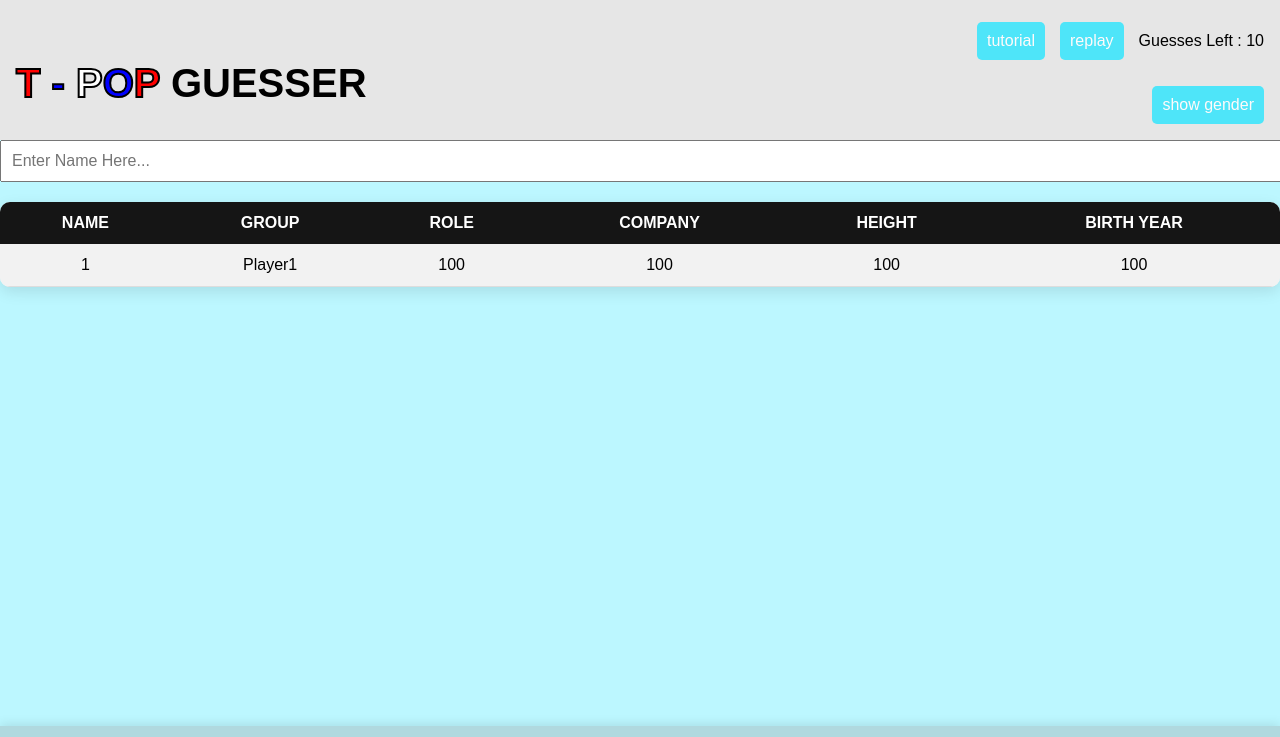
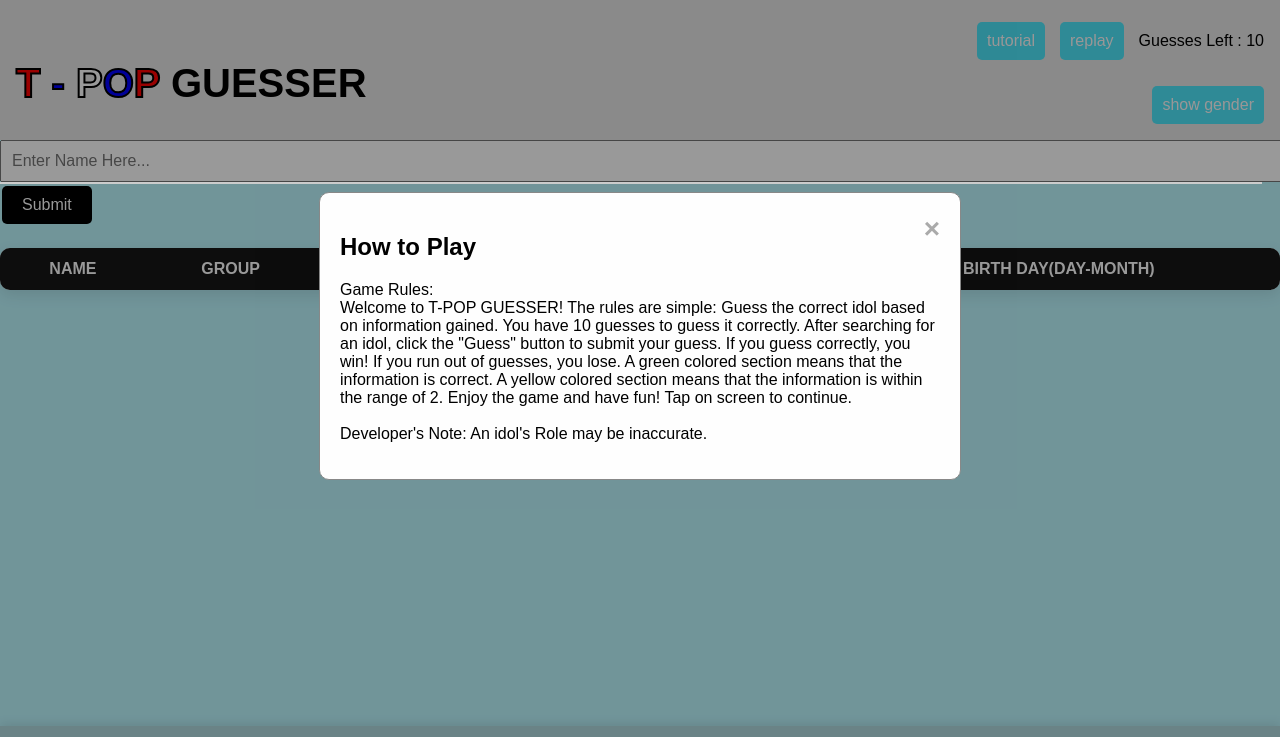
Before and after one commit to ipleumi/T-POP-guesser, a plain HTML site: page index.html in a window 1280 px wide. Both pictures are taken after a click on the button "tutorial". Shown: the top 737 px of the page. Drawn offline with Linux system fonts and the light colour scheme.

Commit message:
add ons
-tutorial
-submit
-replay
-searching box
and styling

```diff
--- /dev/null
+++ b/db.json
@@ -0,0 +1,38 @@
+[
+    {
+        "name": "krit",
+        "group": "threemandown",
+        "role": "singer",
+        "company": "genelab",
+        "album": "2",
+        "birthday": "09-09",
+        " gender": "male"
+    },
+    {
+        "name": "toon",
+        "group": "threemandown",
+        "role": "guitar",
+        "company": "genelab",
+        "album": "2",
+        "birthday": "07-03",
+        " gender": "male"
+    },
+    {
+        "name": "tae",
+        "group": "threemandown",
+        "role": "drum",
+        "company": "genelab",
+        "album": "2",
+        "birthday": "20-09",
+        " gender": "male"
+    },
+    {
+        "name": "seng",
+        "group": "threemandown",
+        "role": "keyboard",
+        "company": "genelab",
+        "album": "2",
+        "birthday": "09-07",
+        " gender": "male"
+    }
+]
--- a/index.html
+++ b/index.html
@@ -7,6 +7,27 @@
     <title>T-POP GUESSER</title>
 </head>
 <body>
+    <script src="script.js"> displayDataInTable()</script>
+
+    <div id="tutorialModal" class="modal">
+        <div class="modal-content">
+            <span class="close">&times;</span>
+            <h2>How to Play</h2>
+            <p>Game Rules: <br>
+                Welcome to T-POP GUESSER! The rules are simple:
+
+                Guess the correct idol based on information gained.
+                You have 10 guesses to guess it correctly.
+                After searching for an idol, click the "Guess" button to submit your guess.
+                If you guess correctly, you win!
+                If you run out of guesses, you lose.
+                A green colored section means that the information is correct.
+                A yellow colored section means that the information is within the range of 2.
+                Enjoy the game and have fun! Tap on screen to continue. <br><br>
+
+                Developer's Note: An idol's Role may be inaccurate.</p>
+        </div>
+    </div>
 
         <div class="menubox">
             <div class="content">
@@ -21,7 +42,8 @@
 
                 <div class="menu">
                     <div class="menu-row">
-                        <button type="button" class="tutorial">tutorial</button> <button type="button" class="replay">replay</button><p>Guesses Left : <span class="try">10</span></p>
+                        <button type="button"  class="turorial" onclick="showTutorial()">tutorial</button>
+                        <button type="button" class="replay" onclick="resetGame()">replay</button><p>Guesses Left : <span class="try">10</span></p>
                     </div>
 
                     <span class="gender"></span><button type="button" class="hint">show gender </button>
@@ -31,11 +53,12 @@
 
 
         <div class="answerbox">
-
             <div class="answer">
-                <input type="text" class="answer-input" placeholder="Enter Name Here...">
+                <input type="text" class="answer-input" placeholder="Enter Name Here..." oninput="searchName()">
+                <div class="search-results"></div>
+                <button type="button" class="submit-answer" onclick="submitAnswer()">Submit</button>
             </div>
-
+            <p class="answer-message"></p>
         </div>
 
         <div class="table header">
@@ -46,17 +69,12 @@
                     <th>GROUP</th>
                     <th>ROLE</th>
                     <th>COMPANY</th>
-                    <th>HEIGHT</th>
-                    <th>BIRTH YEAR</th>
+                    <th>ALBUM</th>
+                    <th>BIRTH DAY(day-month)</th>
                 </tr>
-                <tr>
-                    <td>1</td>
-                    <td>Player1</td>
-                    <td>100</td>
-                    <td>100</td>
-                    <td>100</td>
-                    <td>100</td>
-                </tr>
+
+
+
             </table>
 
         </div>
--- a/main.css
+++ b/main.css
@@ -148,6 +148,82 @@ tr:nth-child(even) {
 tr:hover {
     background-color: #ddd;
 }
+/* Modal styles */
+.modal {
+    display: none;
+    position: fixed;
+    z-index: 1;
+    left: 0;
+    top: 0;
+    width: 100%;
+    height: 100%;
+    overflow: auto;
+    background-color: rgb(0,0,0);
+    background-color: rgba(0,0,0,0.4);
+}
+
+.modal-content {
+    background-color: #fefefe;
+    margin: 15% auto;
+    padding: 20px;
+    border: 1px solid #888;
+    width: 80%;
+    max-width: 600px;
+    border-radius: 10px;
+}
+
+.close {
+    color: #aaa;
+    float: right;
+    font-size: 28px;
+    font-weight: bold;
+}
+
+.close:hover,
+.close:focus {
+    color: black;
+    text-decoration: none;
+    cursor: pointer;
+}
+
+/* Styles for search results */
+.search-results {
+    background-color: white;
+    border: 1px solid #ccc;
+    max-height: 200px;
+    overflow-y: auto;
+    position: absolute;
+    width: calc(100% - 20px);
+    z-index: 1000;
+}
+
+.search-result-item {
+    padding: 10px;
+    cursor: pointer;
+}
+
+.search-result-item:hover {
+    background-color: #f0f0f0;
+}
+/* Styles for submit-answer button */
+.submit-answer {
+    background-color: #000000; /* Green background */
+    border: none; /* Remove borders */
+    color: white; /* White text */
+    padding: 10px 20px; /* Some padding */
+    text-align: center; /* Centered text */
+    text-decoration: none; /* Remove underline */
+    display: inline-block; /* Make the container inline-block */
+    font-size: 16px; /* Increase font size */
+    margin: 4px 2px; /* Some margin */
+    cursor: pointer; /* Pointer/hand icon */
+    border-radius: 5px; /* Rounded corners */
+}
+
+.submit-answer:hover {
+    background-color: #45a049; /* Darker green on hover */
+}
+
 @media (max-width: 600px) {
     .logo {
         font-size: 2rem;
--- /dev/null
+++ b/script.js
@@ -0,0 +1,90 @@
+// Fetch JSON file and store in local storage
+fetch('db.json')
+    .then(response => response.json())
+    .then(data => {
+        // Store data in local storage
+        localStorage.setItem('data', JSON.stringify(data));
+        // Display data in table
+        displayDataInTable();
+    });
+
+// Get data from local storage
+const data = JSON.parse(localStorage.getItem('data'));
+
+// Function to show the tutorial modal
+function showTutorial() {
+    const modal = document.getElementById('tutorialModal');
+    const span = document.getElementsByClassName('close')[0];
+
+    modal.style.display = 'block';
+
+    // Close the modal when the user clicks on <span> (x)
+    span.onclick = function() {
+        modal.style.display = 'none';
+    }
+
+    // Close the modal when the user clicks anywhere outside of the modal
+    window.onclick = function(event) {
+        if (event.target == modal) {
+            modal.style.display = 'none';
+        }
+    }
+}
+
+// Function to search for names
+function searchName() {
+    const searchInput = document.querySelector('.answer-input').value.trim().toLowerCase();
+    const searchResults = document.querySelector('.search-results');
+    searchResults.innerHTML = '';
+
+    if (searchInput) {
+        const matches = data.filter(item => item.name.toLowerCase().includes(searchInput));
+        matches.forEach(match => {
+            const div = document.createElement('div');
+            div.innerHTML = `<strong>${match.name}</strong> - ${match.group}`;
+            div.classList.add('search-result-item');
+            div.onclick = () => {
+                document.querySelector('.answer-input').value = match.name;
+                searchResults.innerHTML = '';
+            };
+            searchResults.appendChild(div);
+        });
+    }
+}
+// Function to submit the answer and display the details in the table
+function submitAnswer() {
+    const answerInput = document.querySelector('.answer-input').value.trim().toLowerCase();
+    const tableBody = document.querySelector('table tbody');
+    const foundItem = data.find(item => item.name.toLowerCase() === answerInput);
+
+    if (foundItem) {
+        // Create a new row with the found item's details
+        const row = document.createElement('tr');
+        row.innerHTML = `
+            <td>${foundItem.name}</td>
+            <td>${foundItem.group}</td>
+            <td>${foundItem.role}</td>
+            <td>${foundItem.company}</td>
+            <td>${foundItem.album}</td>
+            <td>${foundItem.birthday}</td>
+        `;
+
+        // Append the new row at the end of the table body
+        tableBody.appendChild(row);
+    }
+}
+// Function to reset the game
+function resetGame() {
+    document.querySelector('.answer-input').value = '';
+    document.querySelector('.answer-message').textContent = '';
+    document.querySelector('table tbody').innerHTML = `
+    <tr>
+        <th>Name</th>
+        <th>Group</th>
+        <th>Role</th>
+        <th>Company</th>
+        <th>Album</th>
+        <th>Birthday</th>
+    </tr>
+`;
+}
```
